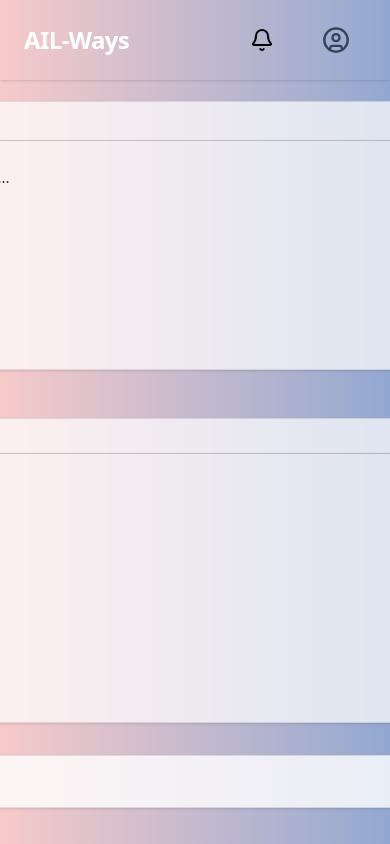
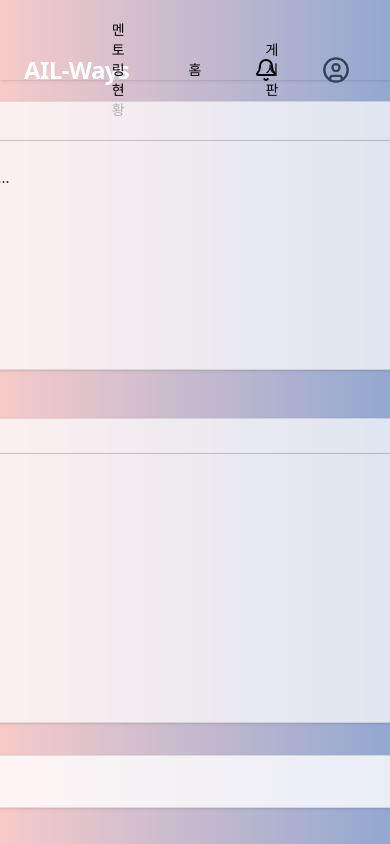
Before and after one commit to gahyeon1022/AIL-ways, a Next.js app in the folder apps/frontend/: page /board-list/Indiv-qna in a window 390 px wide. Shown: the top 844 px of the page. Built offline with nearby package versions, Linux system fonts and the light colour scheme.

Commit message:
UI헤더의 벨,유저메뉴 오른쪽으로 밀착

```diff
--- a/apps/frontend/src/components/layout/header/index.tsx
+++ b/apps/frontend/src/components/layout/header/index.tsx
@@ -13,16 +13,16 @@ export default function Header() {
 
   return (
     <header className="w-full bg-gradient-to-r from-rose-quartz-500 to-serenity-500 px-6 py-3 shadow-sm">
-      <div className="max-w-7xl mx-auto relative h-14">
+      <div className="mx-auto grid grid-cols-3 items-center h-14">
         {/* Logo */}
-        <div className="absolute left-0 inset-y-0 flex items-center">
+        <div className="flex items-center">
           <h1 className="text-white text-2xl font-semibold tracking-tight">
             AIL-Ways
           </h1>
         </div>
 
         {/* Navigation */}
-        <nav className="hidden md:flex items-center justify-center h-full space-x-8">
+        <nav className="flex items-center justify-center h-full space-x-8">
           <Link href="/mentoring-current">
             <Button variant="ghost">멘토링 현황</Button>
           </Link>
@@ -33,17 +33,14 @@ export default function Header() {
         </nav>
 
         {/* Right side actions */}
-        <div className="absolute right-0 inset-y-0 flex items-center gap-4">
+        <div className="flex items-center justify-self-end gap-3">
         <div className="relative">
            <Button
              variant="ghost"
-              aria-haspopup="dialog"
-              aria-expanded={open}
-              onClick={() => setOpen(v => !v)}
+             onClick={() => setOpen((v) => !v)}
            >
              <Bell className="h-6 w-6" />
            </Button>
-
            <NotificationDropdown open={open} onClose={() => setOpen(false)} count={3} />
          </div>
          <UserMenu />
```
Lines whose indentation alone changed are shown as unchanged.
